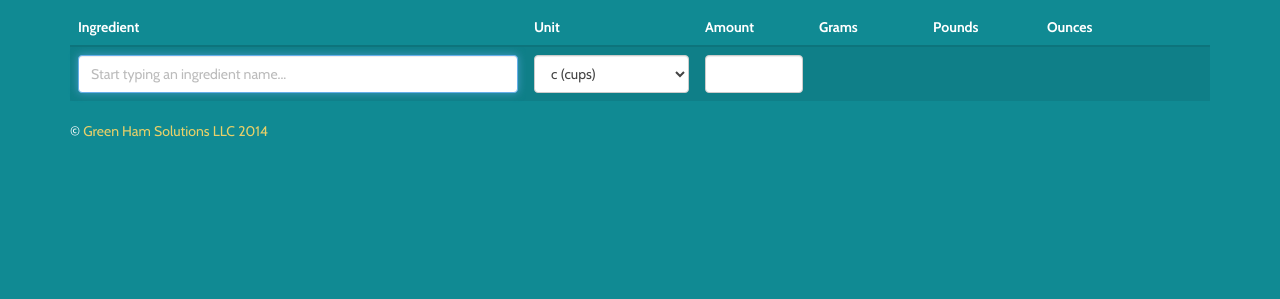
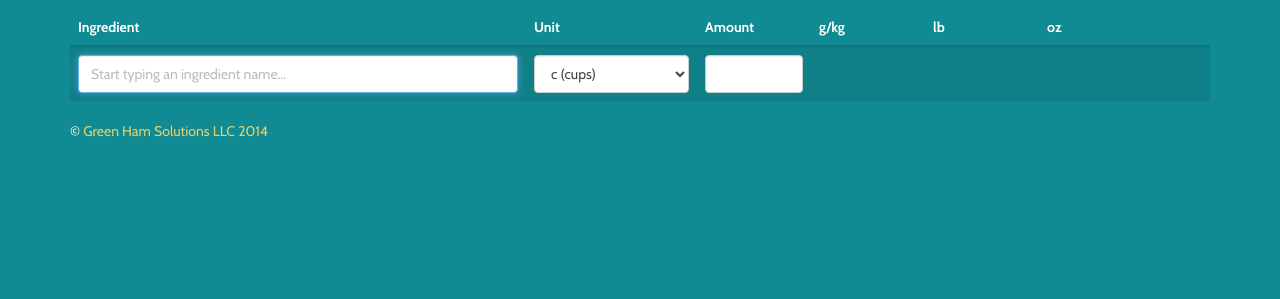
Before and after one commit to greenham/volume2weight, a PHP site: page / in a window 1280 px wide. Shown: the part 61-360 px from the top of the page. Run offline with PHP 8.4, Linux system fonts and the light colour scheme; data comes from the database, SQL or seed files in the repository.

Commit message:
style adjustments

```diff
--- /dev/null
+++ b/assets/css/v2w.css
@@ -0,0 +1,4 @@
+.conversion-result {
+  font-weight: bold;
+  font-size: 18px;
+}
--- a/index.php
+++ b/index.php
@@ -40,9 +40,9 @@
             <th width="40%">Ingredient</th>
             <th width="15%">Unit</th>
             <th width="10%">Amount</th>
-            <th width="10%">Grams</th>
-            <th width="10%">Pounds</th>
-            <th width="10%">Ounces</th>
+            <th width="10%">g/kg</th>
+            <th width="10%">lb</th>
+            <th width="10%">oz</th>
             <th width="5%"></th>
           </tr>
         </thead>
```
